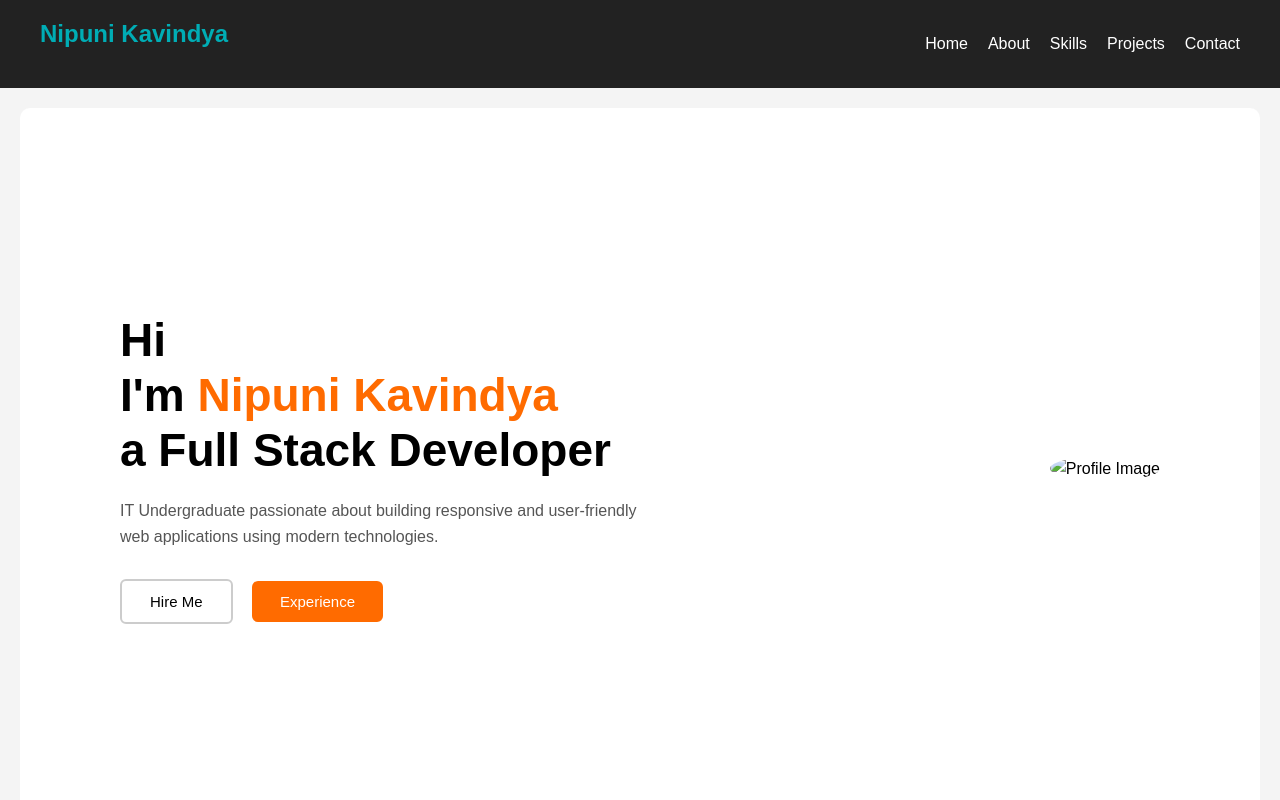
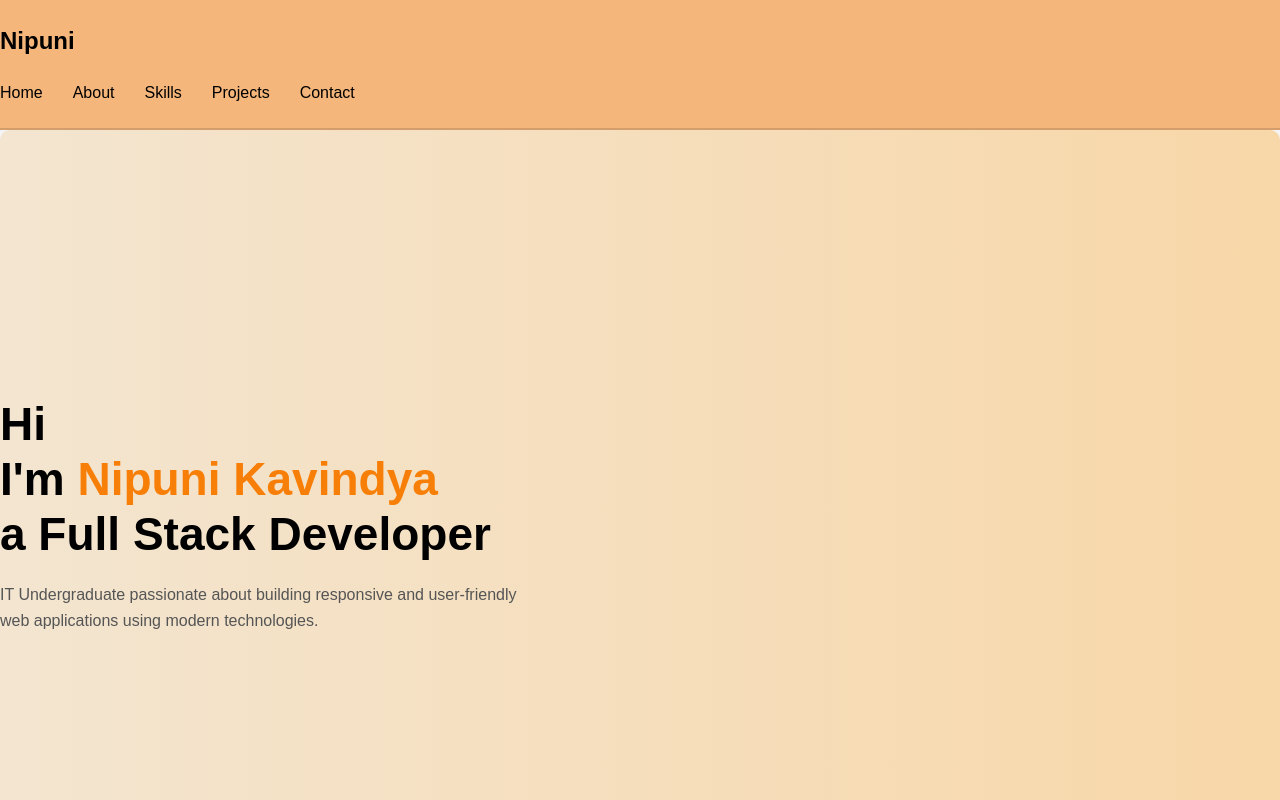
Before and after one commit to Nipuni335/My-Portfolio, a plain HTML site: page index.html in a window 1280 px wide. Shown: the top 800 px of the page. Drawn offline with Linux system fonts and the light colour scheme.

Commit message:
my portfolio
developing front page

```diff
--- a/index.html
+++ b/index.html
@@ -10,7 +10,7 @@
 
   <!-- Navbar -->
   <nav>
-    <h2 class="logo">Nipuni Kavindya</h2>
+    <h2 class="logo">Nipuni</h2>
     <ul>
       <li><a href="#home">Home</a></li>
       <li><a href="#about">About</a></li>
@@ -34,15 +34,10 @@
         user-friendly web applications using modern technologies.
       </p>
 
-      <div class="home-buttons">
-        <button class="btn-outline">Hire Me</button>
-        <button class="btn-filled" onclick="scrollToContact()">Experience</button>
-      </div>
+
     </div>
 
-    <div class="home-right">
-      <img src="profile.jpg" alt="Profile Image">
-    </div>
+
   </section>
 
   <!-- About -->
--- a/style.css
+++ b/style.css
@@ -10,48 +10,73 @@ body {
   background: #f4f4f4;
 }
 
+/* Container for consistent width */
+.container {
+  max-width: 1200px; /* same width for navbar and pages */
+  margin: 0 auto;
+  padding: 0 20px; /* small padding for responsiveness */
+}
+
 /* Navbar */
 nav {
+  width: 100%;
+  background: #f4b67a;
+  padding: 22px 0; /* vertical padding only */
+  position: sticky;
+  top: 0;
+  left: 0;
+  z-index: 1000;
+  border-bottom: 2px solid #d49e6c;
+}
+
+nav .nav-content {
   display: flex;
   justify-content: space-between;
   align-items: center;
-  background: #222;
-  padding: 15px 40px;
-  position: sticky;
-  top: 0;
 }
 
 nav h2 {
-  color: #00adb5;
+  color: #000;
+  font-size: 24px;
+  font-weight: 600;
 }
 
 nav ul {
+  list-style: none;
   display: flex;
-  list-style: none;
+  gap: 30px;
 }
 
 nav ul li a {
-  color: white;
-  margin-left: 20px;
   text-decoration: none;
+  color: #000;
+  font-size: 16px;
+  font-weight: 500;
 }
 
 nav ul li a:hover {
-  color: #00adb5;
+  color: #6b4d2b;
 }
 
-/* Home (UPDATED ONLY THIS) */
+/* Home */
 .home {
-  height: 90vh;
-  background: #ffffff;
+  height: 100vh;
+  width: 100%;
+  background: linear-gradient(90deg, #f3e5d0, #f8d7a8);
+  display: flex;
+  align-items: center;
+}
+
+.home .container {
   display: flex;
   justify-content: space-between;
   align-items: center;
-  padding: 80px 100px;
+  width: 100%;
 }
 
 .home-left {
   max-width: 550px;
+  text-align: left;
 }
 
 .home-left h1 {
@@ -61,7 +86,7 @@ nav ul li a:hover {
 }
 
 .home-left span {
-  color: #ff6b00;
+  color: #f77f08;
 }
 
 .home-left p {
@@ -84,7 +109,7 @@ nav ul li a:hover {
 }
 
 .btn-filled {
-  background: #ff6b00;
+  background: #00adb5;
   border: none;
   color: white;
 }
@@ -99,10 +124,13 @@ nav ul li a:hover {
 
 /* Sections */
 section {
-  padding: 60px 40px;
   background: white;
-  margin: 20px;
   border-radius: 10px;
+  padding: 60px 0; /* vertical padding only */
+}
+
+section .container {
+  padding: 0; /* inner container has no extra padding */
 }
 
 h2 {
```
Also changed, not shown: bg.jpg (added).
